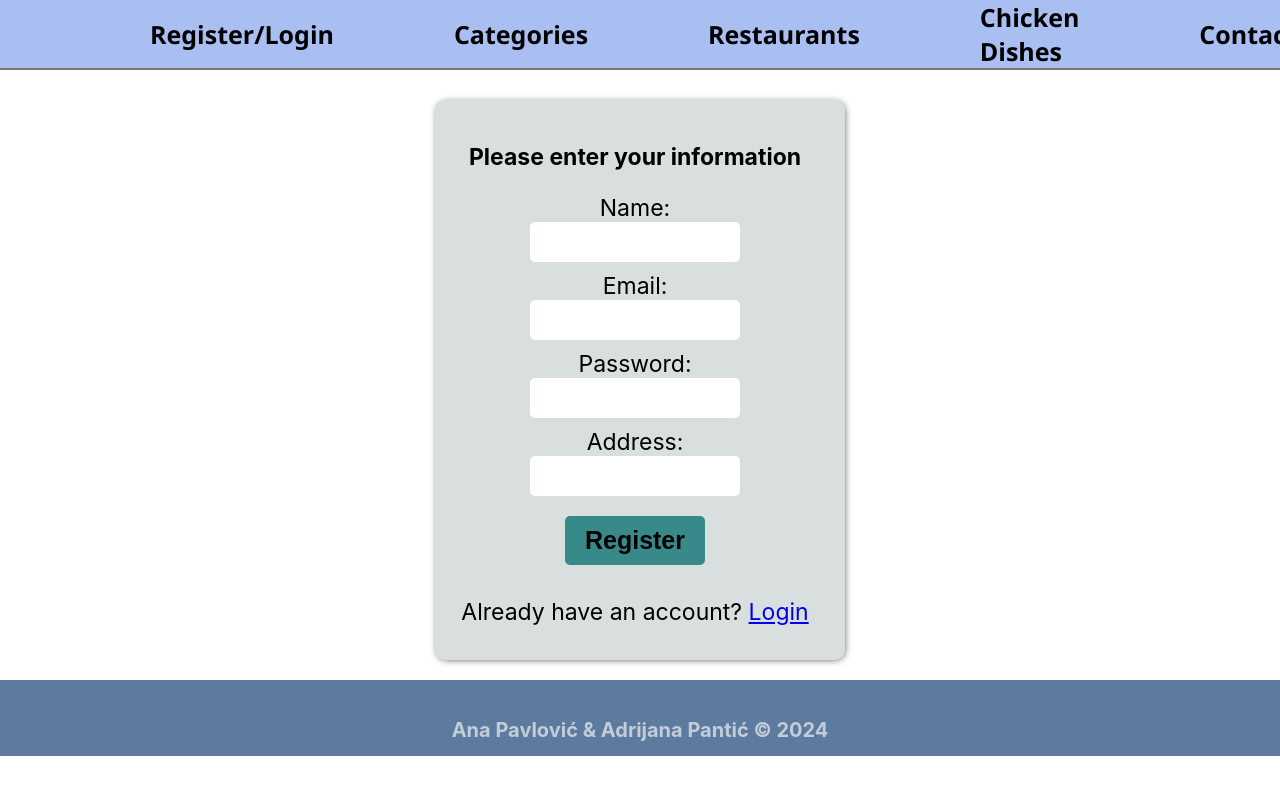
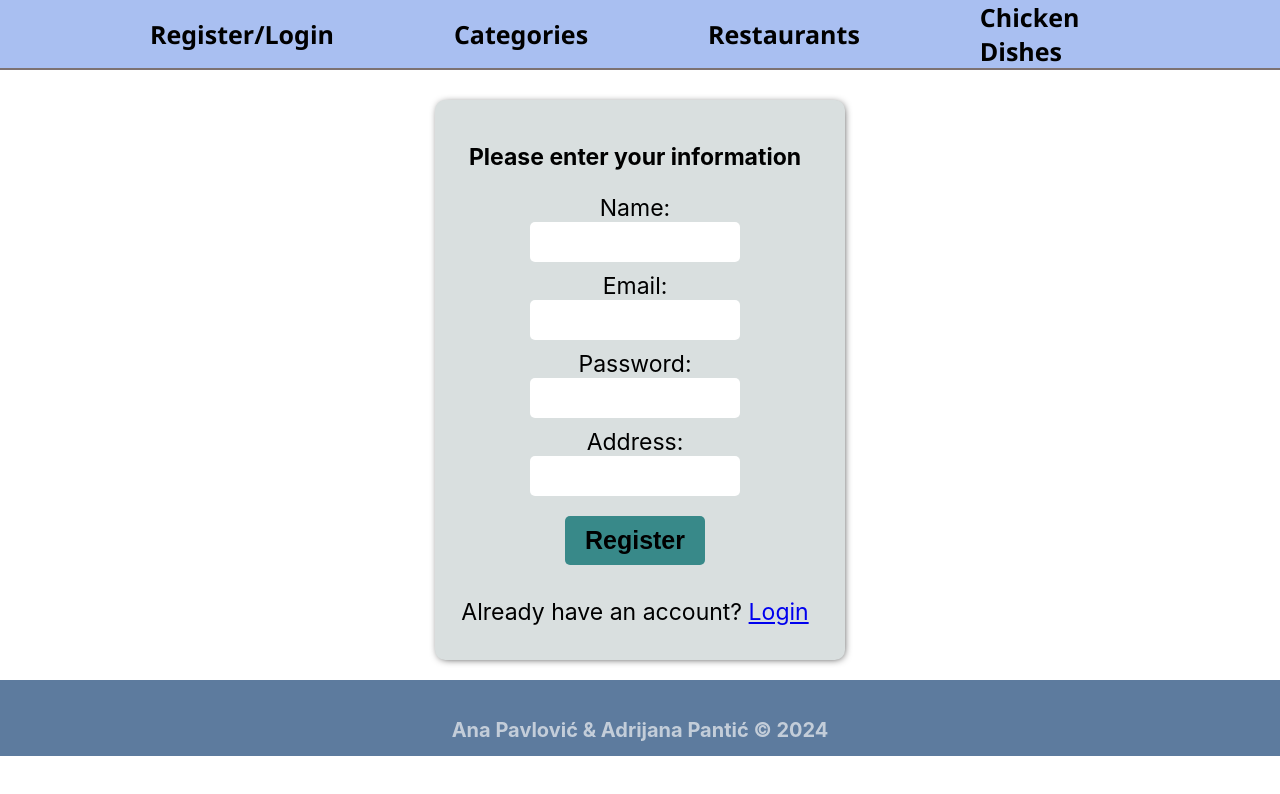
Before and after one commit to elab-development/internet-tehnologije-projekat-porucivanjehrane_2020_0184, a React (Create React App) app in the folder react/: page / in a window 1280 px wide. Shown: the top 794 px of the page. Built offline with nearby package versions, Linux system fonts and the light colour scheme.

Commit message:
NavBar.jsx changes for the visibility of Contact page

```diff
--- a/react/src/components/NavBar.jsx
+++ b/react/src/components/NavBar.jsx
@@ -28,13 +28,17 @@ export default function NavBar({ cartNum }) {
       <Link to="/categories">Categories</Link>
       <Link to="/restaurants">Restaurants</Link>
       <Link to="/meal-db-example">Chicken Dishes</Link>
-      <Link to="/contact">Contact</Link>
+      {/* Samo za logged in user-a se prikazuju Contact strana i ikonica za korpu */}
+      {role === "2" && (
+        <Link to="/contact">Contact</Link>
+      )}
       {role == "2" && (
         <>
           <FaCartShopping />
           <div className="cart-num">{cartNum}</div>
         </>
       )}
+      {/* Samo korisnik koji je ulogovan moze da se izloguje */}
       {isUserLoggedIn && (
         <IoIosLogOut style={{ cursor: "pointer" }} onClick={logout} />
       )}
```
